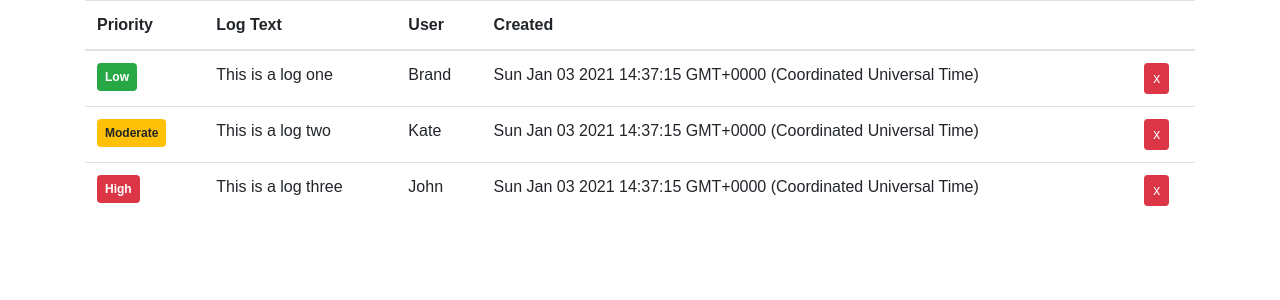
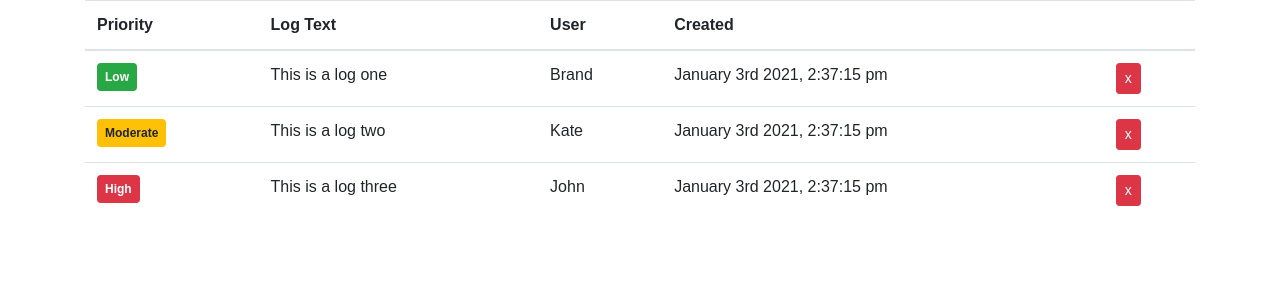
Before and after one commit to arnold-martinez/simple-electron-react, a React app: page / in a window 1280 px wide. Shown: the top 300 px of the page. Built offline with nearby package versions, Linux system fonts and the light colour scheme; the HTML template or start-up script is replaced by a standard one.

Commit message:
Formatting Dates With Moment

```diff
--- a/main.js
+++ b/main.js
@@ -15,7 +15,7 @@ if (
 
 function createMainWindow() {
 	mainWindow = new BrowserWindow({
-		width: 1100,
+		width: isDev ? 1400 : 1100,
 		height: 800,
 		show: false,
 		backgroundColor: 'white',
--- a/package.json
+++ b/package.json
@@ -22,9 +22,11 @@
   },
   "dependencies": {
     "bootstrap": "^4.5.3",
+    "moment": "^2.29.1",
     "react": "^16.13.1",
     "react-bootstrap": "^1.4.0",
-    "react-dom": "^16.13.1"
+    "react-dom": "^16.13.1",
+    "react-moment": "^1.1.1"
   },
   "devDependencies": {
     "@babel/core": "^7.9.6",
--- a/src/components/LogItem.js
+++ b/src/components/LogItem.js
@@ -1,5 +1,6 @@
-import React from "react";
-import Button from 'react-bootstrap/Button';
+import React from "react"
+import Moment from 'react-moment'
+import Button from 'react-bootstrap/Button'
 import Badge from 'react-bootstrap/Badge'
 
 const LogItem = ({ log: { _id, priority, user, text, created  } }) => {
@@ -20,7 +21,7 @@ const LogItem = ({ log: { _id, priority, user, text, created  } }) => {
             </Badge></td>
             <td>{text}</td>
             <td>{user}</td>
-            <td>{created}</td>
+            <td><Moment format='MMMM Do YYYY, h:mm:ss a'>{new Date(created)}</Moment></td>
             <td>
                 <Button variant='danger' size='sm'>
                     x
```
Also changed, not shown: 1 other file (tests, documents, lock files or other folders).
